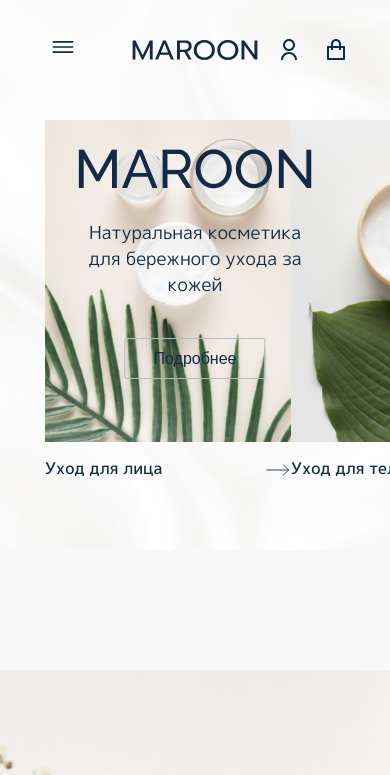
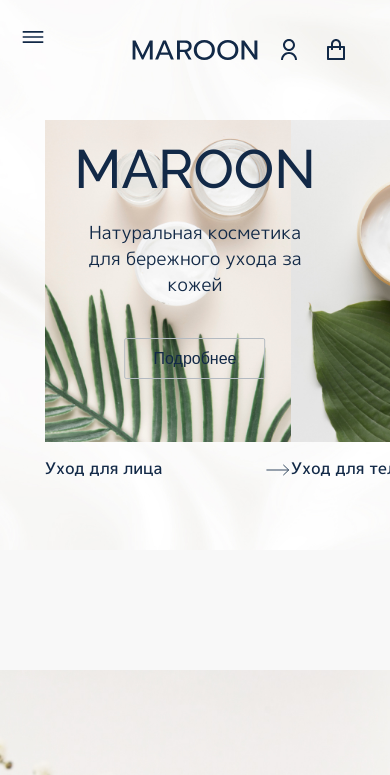
Before and after one commit to fry13/maroon, a Next.js app: page / in a window 390 px wide. Shown: the top 775 px of the page. Built offline with nearby package versions, Linux system fonts and the light colour scheme.

Commit message:
fix: some issues with burger menu bg

```diff
--- a/src/components/BurgerMenu/BurgerMenu.module.scss
+++ b/src/components/BurgerMenu/BurgerMenu.module.scss
@@ -4,8 +4,8 @@
   display: none;
   position: absolute;
   top: 0;
-  width: calc(100% - 90px);
-  padding: 0 45px;
+  width: 100vw;
+  //padding: 0 45px;
   z-index: 2;
 }
 
@@ -14,7 +14,7 @@
   & button {
     position: absolute;
     top: 0;
-    left: 0;
+    left: 45px;
     margin-top: 40px;
     background: none;
     border: 0;
@@ -23,10 +23,11 @@
 }
 
 .links {
+  width: 100%;
   display: none;
   margin: 101px 0 0 0;
   background-color: $bg-color;
-  padding: 0 0 60px 0;
+  padding: 0 0 60px 45px;
   & ul {
     padding: 50px 0 0 0;
     & li {
@@ -41,6 +42,7 @@
         font-weight: 500;
         color: $primary-font-color;
         line-height: 32px;
+        @extend %hoverable;
       }
     }
   }
@@ -59,3 +61,23 @@
     display: block;
   }
 }
+
+@media (max-width: 560px) {
+  .burger_menu {
+    & .button_wrapper {
+      & button {
+        margin-top: 30px;
+        left: 15px;
+      }
+
+    }
+  }
+
+  .links {
+    padding: 0 0 50px 15px;
+    margin-top: 77px;
+    & li:last-of-type {
+      margin-bottom: 50px;
+    }
+  }
+}
```
